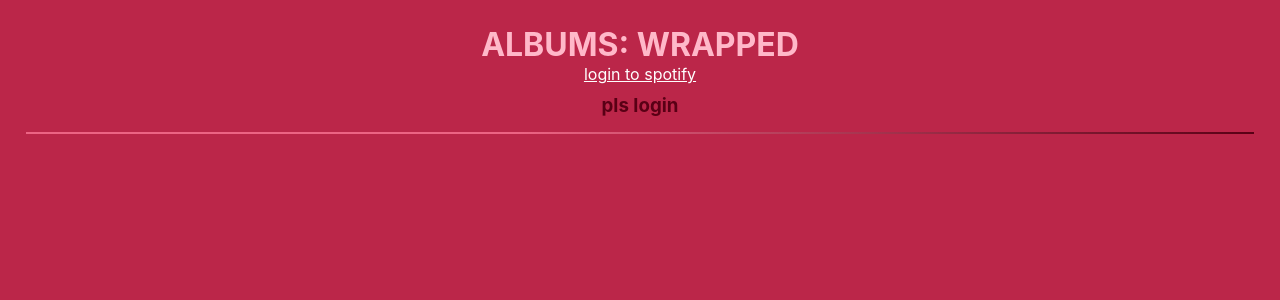
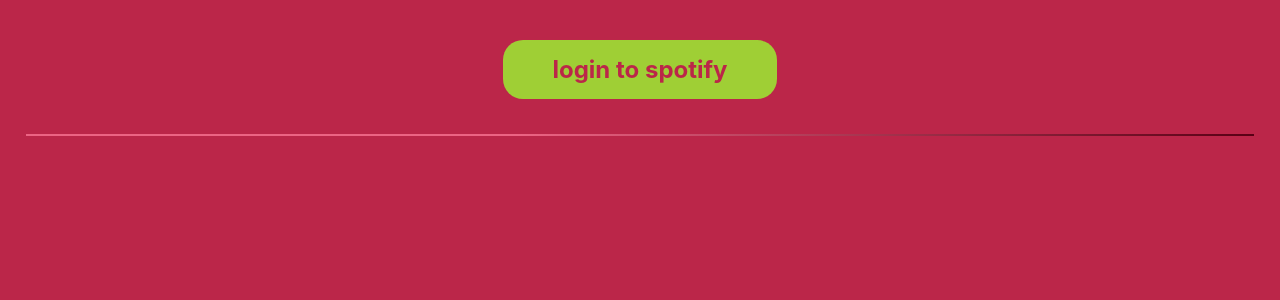
Before and after one commit to savoryboi/albumify, a React (Create React App) app: page / in a window 1280 px wide. Shown: the top 300 px of the page. Built offline with nearby package versions, Linux system fonts and the light colour scheme.

Commit message:
button and layout changes

```diff
--- a/src/App.css
+++ b/src/App.css
@@ -17,6 +17,23 @@
   padding: 5px 2%;
 }
 
+div.login_wrapper {
+  margin: 50px auto;
+}
+
+.login_wrapper a {
+  text-decoration: none;
+  font-size: 24px;
+  color: #BB2649;
+  font-weight: bold;
+  transition: .5s;
+  background-color: #9fcf35;
+  padding: 15px 4%;
+  border-radius: 20px;
+}
+
+
+
 div.auth_stuff h1 {
   color: #FFB8C9;
   background-image: -webkit-linear-gradient(15deg, #FFB8C9 69%, #ffde5c 100%);
@@ -32,10 +49,11 @@
 label {
   color: #590015;
   padding: 5px;
+  transition: .333s;
 }
 
 div.auth_stuff h3 {
-  margin: 5px auto 10px;
+  margin: 50px auto 10px;
 }
 
 .auth_stuff form {
@@ -43,16 +61,14 @@
   max-height: 40px;
   align-items: center;
   max-width: 500px;
-  margin: auto;
+  margin: 5px auto;
   justify-content: space-between;
 }
 
 .auth_stuff input[type="radio"] {
   display: none;
-  position: absolute;
   width: 100%;
   appearance: none;
-       transition: all 1s;
 }
 
 input[type="radio"]:checked + label {
@@ -99,11 +115,11 @@
 .auth_stuff button {
   border: none;
   border-radius: 15px;
-  background-color: #fce567;
-  color: black;
+  background-color: #9fcf35;
+  color: #BB2649;
   font-weight: bold;
   padding: 2px 2%;
-  transition: .444s;
+  transition: .333s;
   height: 30px;
 }
 
@@ -114,6 +130,13 @@
 
 button#submitBtn {
   margin: none;
+}
+
+button#logoutBtn {
+  width: 120px;
+  position: absolute;
+  top: 10px;
+  left: 8px;
 }
 
 div.divider {
@@ -134,8 +157,6 @@
 }
 
 .album_wrapper {
-  /* justify-content: center; */
-  /* margin: 15px auto; */
   display: flex;
   justify-content: space-between;
   align-items: center;
--- a/src/App.js
+++ b/src/App.js
@@ -169,11 +169,11 @@
   return (
     <div className="App">
       <div className='auth_stuff'>
-        <h1>ALBUMS: WRAPPED</h1>
         {!token ?
+        <div className='login_wrapper'>
           <a id='loginLink' href={`${AUTH_ENDPOINT}?client_id=${CLIENT_ID}&redirect_uri=${REDIRECT_URI}&scope=${SCOPE}&response_type=${RESPONSE_TYPE}&show_dialogue=true`}>login to spotify</a>
-
-          : <button id='logoutBtn' onClick={logout}>logout</button>
+          </div>
+          : <button id='logoutBtn' onClick={logout}>LOGOUT</button>
         }
         {
           token ?
@@ -200,7 +200,7 @@
             </form>
             </div>
 
-            : <div> <h3>pls login</h3> </div>
+            : <div></div>
         }
         <div className='divider'></div>
       </div>
```
